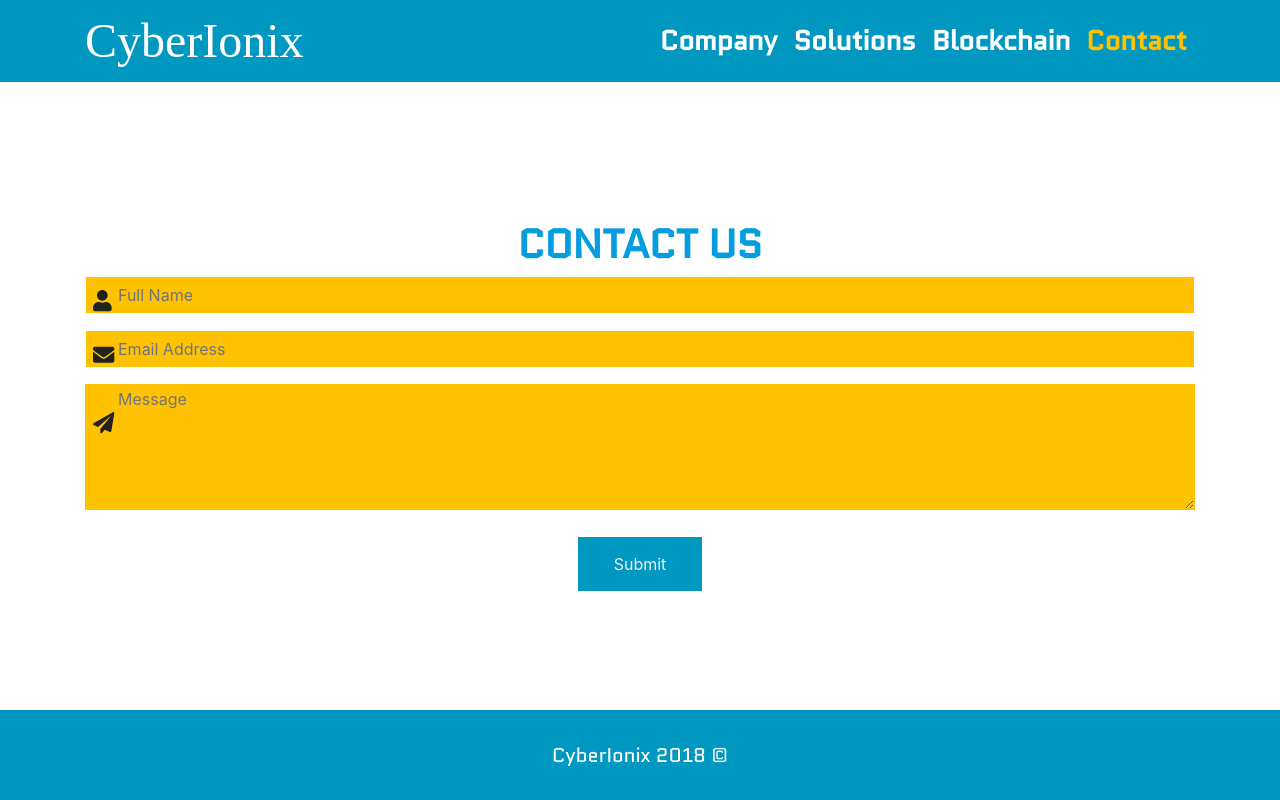
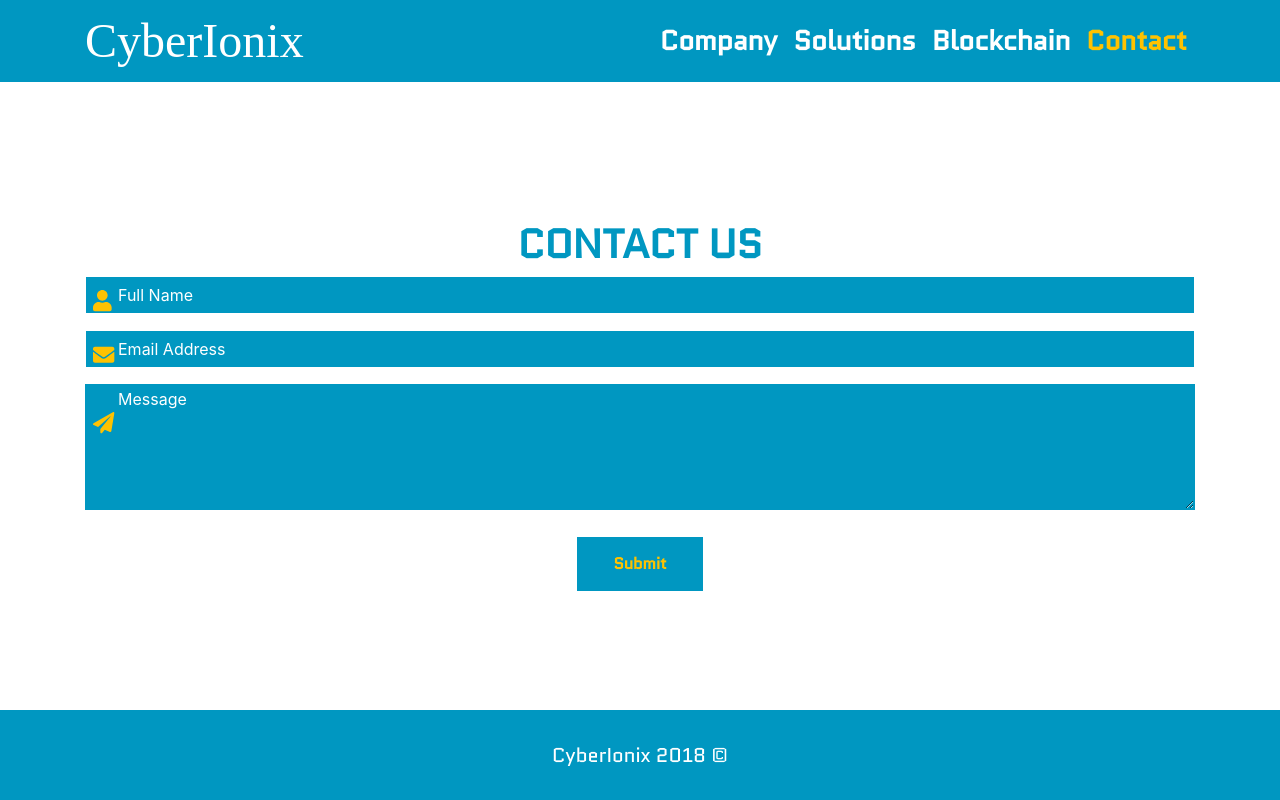
Before and after one commit to cyberioni/cyberionix-landing-front, an Angular app: page /contact in a window 1280 px wide. Built offline with nearby package versions, Linux system fonts and the light colour scheme; a web font is replaced by a local one.

Commit message:
form-styled
form update v1.1

```diff
--- a/src/app/contact/contact.component.scss
+++ b/src/app/contact/contact.component.scss
@@ -3,7 +3,7 @@
 
 .container form {
   background-color: white;
-  color: #888888;
+  color: #fec201;
   text-align: left;
   padding-top: 20px;
   margin-top: 200px;
@@ -19,7 +19,7 @@
   /* to create space for placing icon*/
   padding-left: 32px;
   border-color: transparent;
-  background-color: #ffc200;
+  background-color: #0097c1;
   border-radius: 0px;
 }
 
@@ -30,15 +30,20 @@
   background-color: #0097c1;
   border-radius: 0px;
   border: 0px;
-  color: #F1F1F1;
+  color: #fec201;
+  font-weight: bold;
+  font-family: 'Quantico';
+
 }
 
 .container .btn-default:hover,
 .container .btn-default:focus {
-  background-color: #049DDF;
-  color: #F1F1F1;
+  background-color: #0097c1;
+  color: white;
   border-color: transparent;
   outline: 0px auto -webkit-focus-ring-color;
+  font-weight: bold;
+  font-family: 'Quantico';
 }
 
 /*position should be relative and z-index greater than one*/
@@ -48,7 +53,7 @@
   margin-left: 8px;
   margin-top: -24px;
   z-index: 2;
-  color: #222222;
+  color: #fec201;
 }
 
 .container .icon-textarea {
@@ -57,13 +62,26 @@
   margin-top: -104px;
   position: relative;
   z-index: 2;
-  color: #222222;
+  color: #fec201;
 }
 
 .form-title {
   text-align: center;
   font-family: 'Quantico';
-  color: #049DDF;
+  color: #0097c1;
   font-weight: bold;
   text-transform: uppercase;
 }
+
+::placeholder { /* Chrome, Firefox, Opera, Safari 10.1+ */
+  color: white;
+  opacity: 1; /* Firefox */
+}
+
+:-ms-input-placeholder { /* Internet Explorer 10-11 */
+  color: white;
+}
+
+::-ms-input-placeholder { /* Microsoft Edge */
+  color: white;
+}
```
